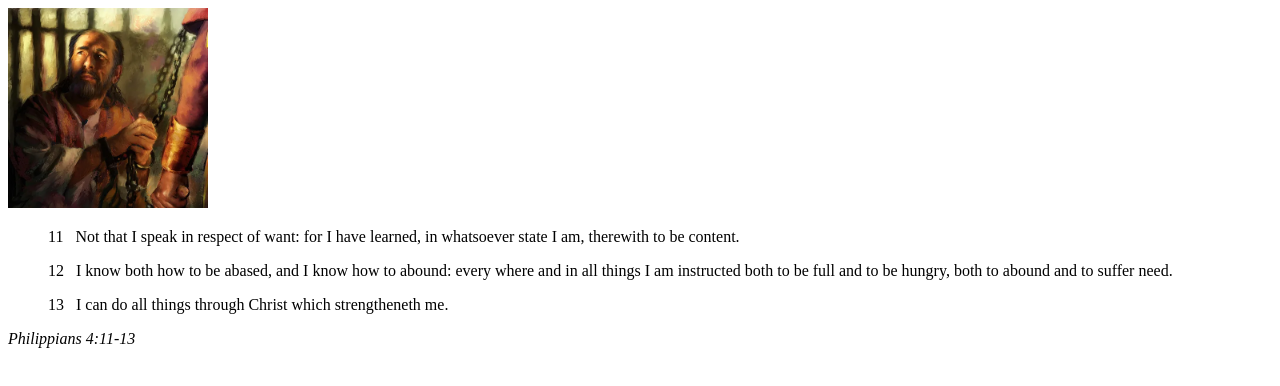
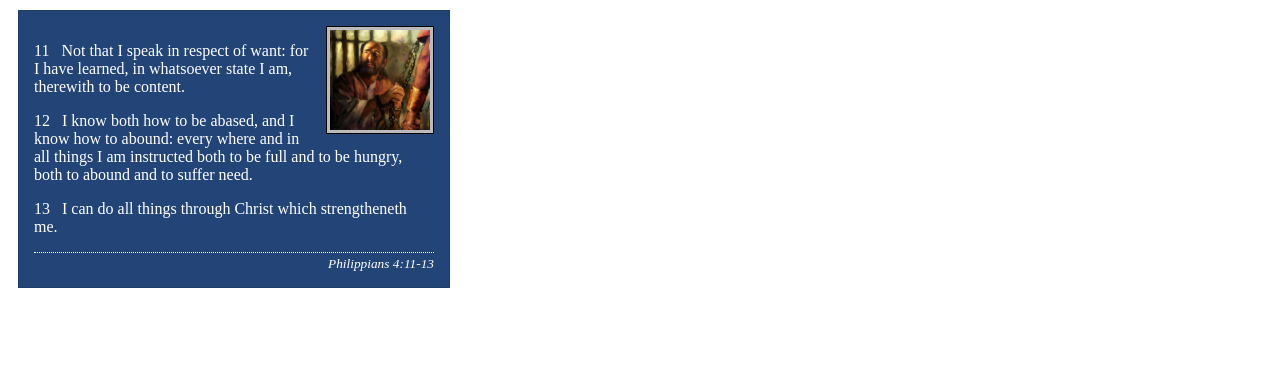
Before and after one commit to paigeerasmussen/wdd130, a plain HTML site: page week02/box-model.html in a window 1280 px wide. Drawn offline with Linux system fonts and the light colour scheme.

Commit message:
Week 2 updates

```diff
--- a/week02/box-model.html
+++ b/week02/box-model.html
@@ -1,21 +1,28 @@
 <!DOCTYPE html>
 <html lang="en">
+
 <head>
     <meta charset="UTF-8">
     <meta name="viewport" content="width=device-width, initial-scale=1.0">
     <title>Box Model Activity</title>
+    <link rel="stylesheet" href="styles/box-model.css">
 </head>
+
 <body>
     <main>
         <div class="callout">
-            <img src="images/apostle-paul-imprisoned.webp" alt="Paul the Apostle - Imprisoned in Rome" width="200" height="200">
+            <img src="images/apostle-paul-imprisoned.webp" alt="Paul the Apostle - Imprisoned in Rome" width="200"
+                height="200">
             <blockquote>
-                <p>11 &nbsp; Not that I speak in respect of want: for I have learned, in whatsoever state I am, therewith to be content.</p>
-                <p>12 &nbsp; I know both how to be abased, and I know how to abound: every where and in all things I am instructed both to be full and to be hungry, both to abound and to suffer need.</p>
+                <p>11 &nbsp; Not that I speak in respect of want: for I have learned, in whatsoever state I am,
+                    therewith to be content.</p>
+                <p>12 &nbsp; I know both how to be abased, and I know how to abound: every where and in all things I am
+                    instructed both to be full and to be hungry, both to abound and to suffer need.</p>
                 <p>13 &nbsp; I can do all things through Christ which strengtheneth me.</p>
             </blockquote>
             <cite>Philippians 4:11-13</cite>
         </div>
     </main>
 </body>
+
 </html>
--- a/week02/styles/box-model.css
+++ b/week02/styles/box-model.css
@@ -1,15 +1,30 @@
 .callout {
-
+	max-width: 400px;
+    margin: 10px;
+    border: 1px solid rgb(0 0 0 / 0.1);
+    padding: 15px;
+    background-color: #247;
+    color: #fff;
 }
 
 .callout img {
-
+	float: right;
+    margin: 0 0 10px 15px;
+    border: 1px solid #000;
+    padding: 3px;
+    background-color: #bbb;
+    width: 100px;
+    height: auto;
 }
 
 blockquote {
-
+	margin: 0;
 }
 
 cite {
-
+	display: block;
+    border-top: 1px dotted #fff;
+    padding-top: 3px;
+    text-align: right;
+    font-size: smaller;
 }
```
Also changed, not shown: week02/basic-layout.html (+3 -3 lines).
